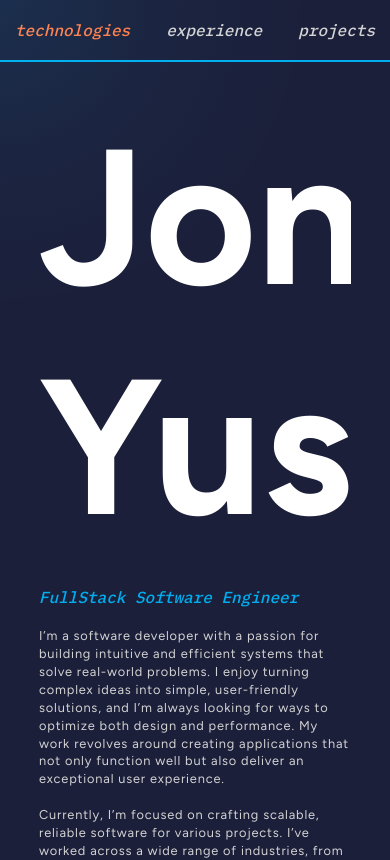
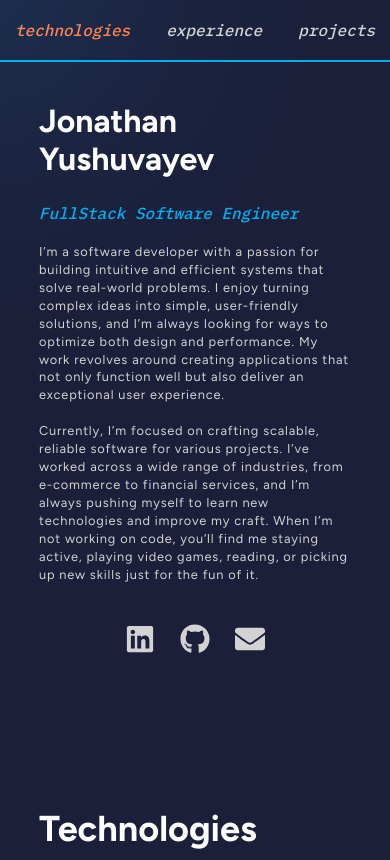
Before and after one commit to jyush98/my-portfolio, a React (Vite) app: page / in a window 390 px wide. Shown: the top 860 px of the page. Built offline with nearby package versions, Linux system fonts and the light colour scheme.

Commit message:
Update style-guide.css

```diff
--- a/src/styles/style-guide.css
+++ b/src/styles/style-guide.css
@@ -331,7 +331,7 @@ body {
   }
 
   .left-column h1 {
-    font-size: 12rem;
+    font-size: 2rem;
   }
 
   .left-column h2 {
```
